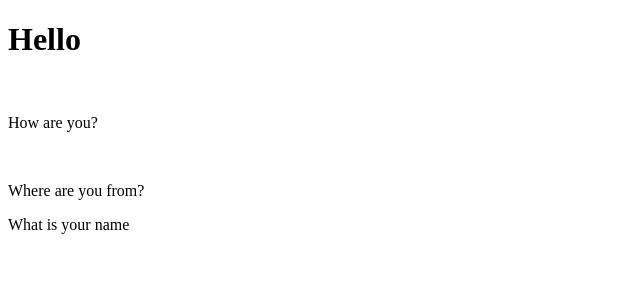
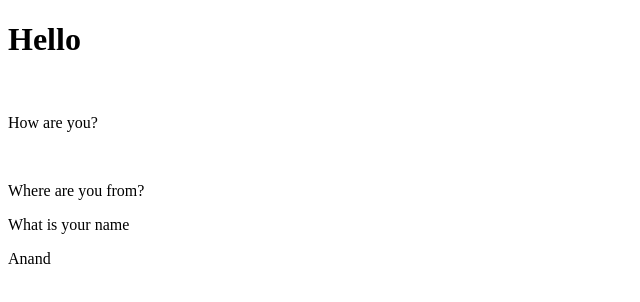
Before and after one commit to anandkv1973/datewithgit.sample, a plain HTML site: page index.html in a window 1280 px wide. Shown: the full height of the page, 0-640 px from the left. Drawn offline with Linux system fonts and the light colour scheme.

Commit message:
Anand name

```diff
--- a/index.html
+++ b/index.html
@@ -10,5 +10,6 @@
     <p>How are you?</p><br>
     <p>Where are you from?</p>
     <p>What is your name</p>
+    <p>Anand</p>
 </body>
 </html>
```
